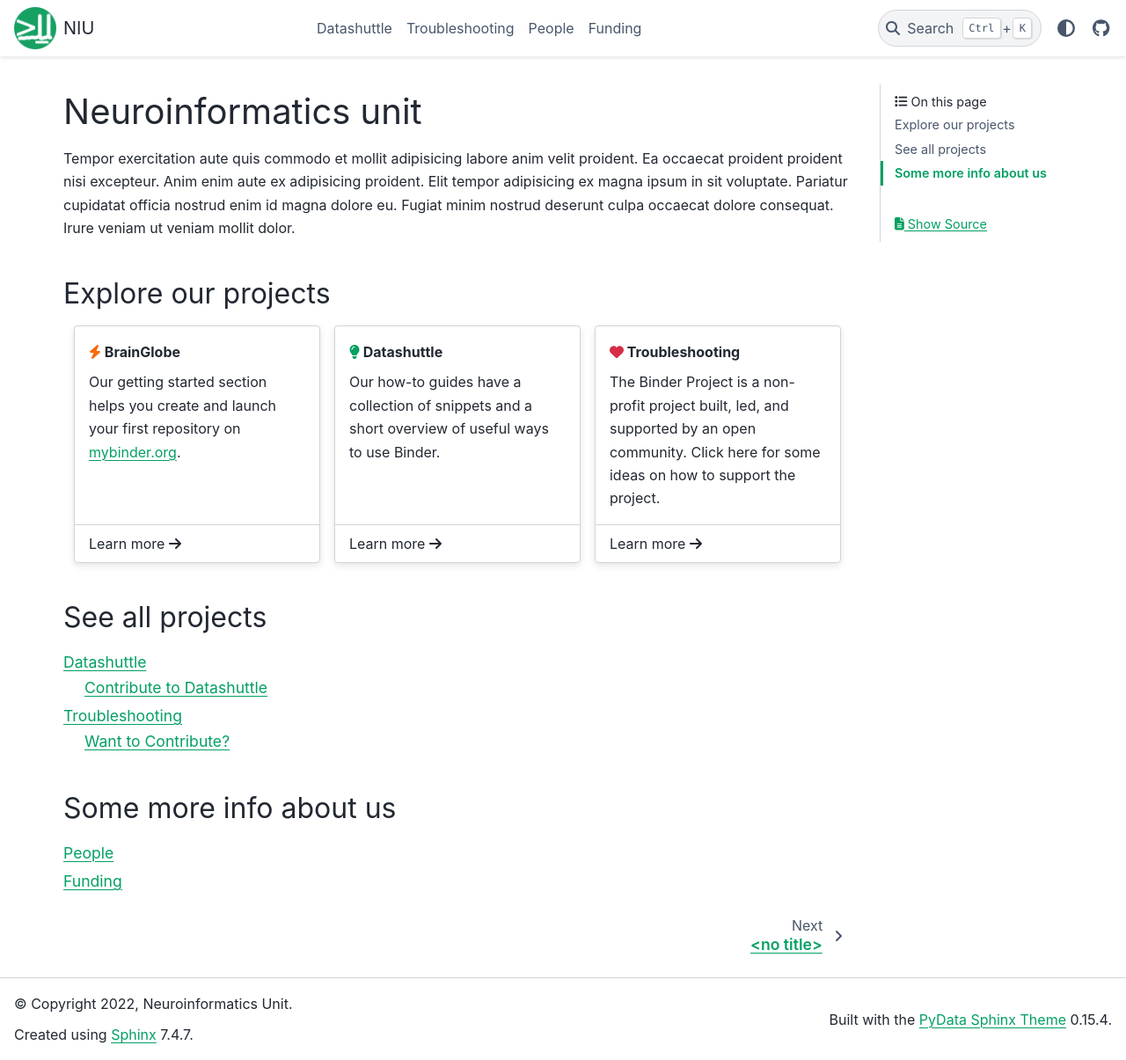
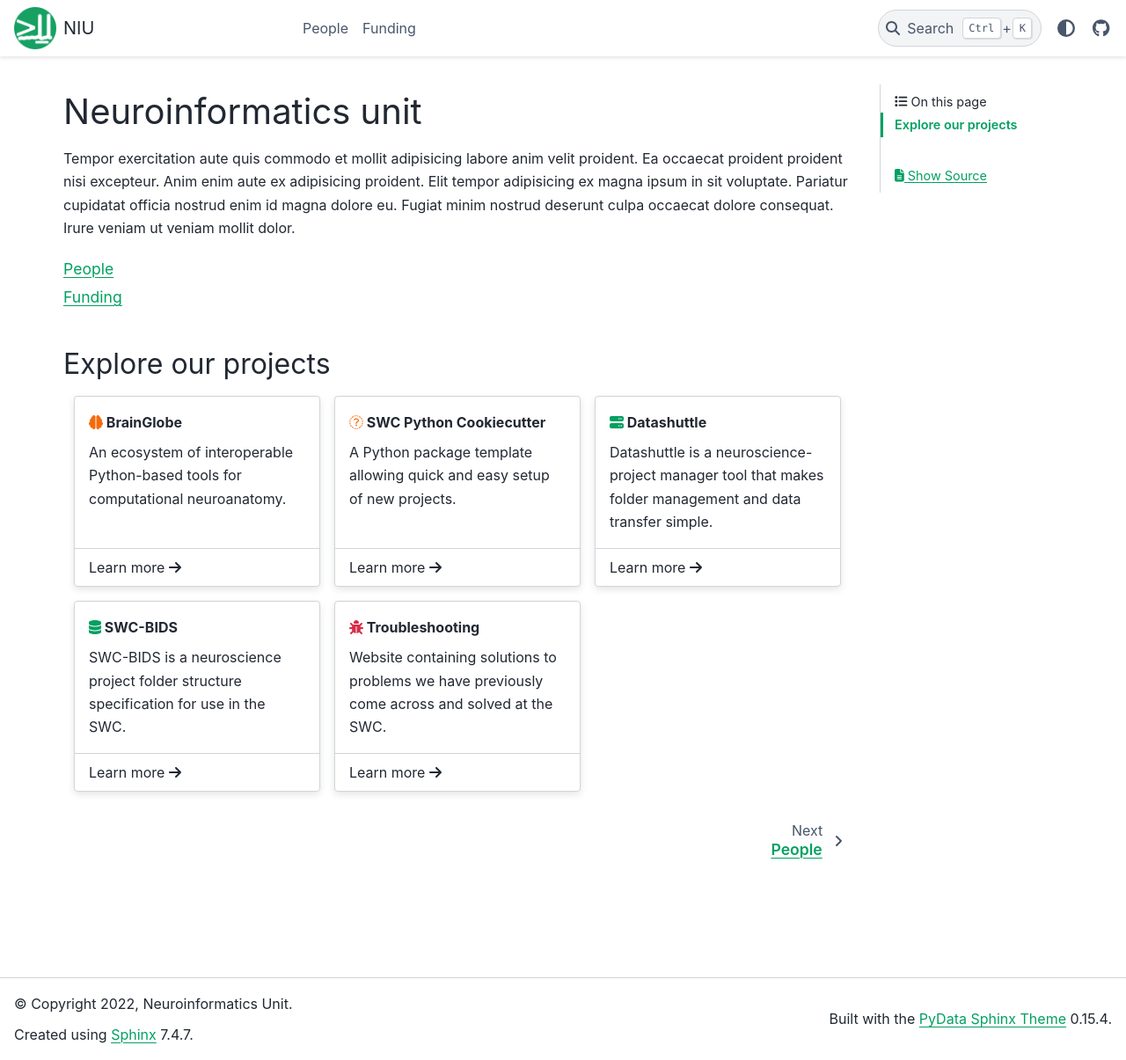
Before and after one commit to neuroinformatics-unit/neuroinformatics-unit.github.io, a Sphinx documentation site: the page built from docs/source/index.md, in a window 1280 px wide and 1205 px high. Shown: the whole window at 88% size. Built offline with Sphinx 7.4.7 and the PyData theme 0.15.4, drawn with Linux system fonts in a browser that asks for light colours.

Commit message:
added cards that link to all included projects

````diff
--- a/docs/source/index.md
+++ b/docs/source/index.md
@@ -1,55 +1,6 @@
-
-(NIU_homepage)=
 # Neuroinformatics unit
 
 Tempor exercitation aute quis commodo et mollit adipisicing labore anim velit proident. Ea occaecat proident proident nisi excepteur. Anim enim aute ex adipisicing proident. Elit tempor adipisicing ex magna ipsum in sit voluptate. Pariatur cupidatat officia nostrud enim id magna dolore eu. Fugiat minim nostrud deserunt culpa occaecat dolore consequat. Irure veniam ut veniam mollit dolor.
-
-## Explore our projects
-
-::::{grid} 1 1 3 3
-:gutter: 3
-
-:::{grid-item-card} {fas}`bolt;sd-text-warning` BrainGlobe
-:link: projects/brainglobe
-:link-type: doc
-
-Our getting started section helps you create and launch your first repository on mybinder.org.
-+++
-Learn more {fas}`arrow-right`
-:::
-
-:::{grid-item-card} {fas}`lightbulb;sd-text-primary` Datashuttle
-:link: projects/datashuttle
-:link-type: doc
-
-Our how-to guides have a collection of snippets and a short overview of useful ways to use Binder.
-+++
-Learn more {fas}`arrow-right`
-:::
-
-:::{grid-item-card} {fas}`heart;sd-text-danger` Troubleshooting
-:link: projects/troubleshooting
-:link-type: doc
-
-The Binder Project is a non-profit project built, led, and supported by an open community.
-Click here for some ideas on how to support the project.
-+++
-Learn more {fas}`arrow-right`
-:::
-
-::::
-
-## See all projects
-
-```{toctree}
-:maxdepth: 2
-
-projects/brainglobe
-projects/datashuttle
-projects/troubleshooting
-```
-
-## Some more info about us
 
 ```{toctree}
 :maxdepth: 2
@@ -57,3 +8,56 @@
 people
 funding
 ```
+
+## Explore our projects
+
+::::{grid} 1 2 2 3
+:gutter: 3
+
+:::{grid-item-card} {fas}`brain;sd-text-warning` BrainGlobe
+:link: projects/brainglobe
+:link-type: doc
+
+An ecosystem of interoperable Python-based tools for computational neuroanatomy.
++++
+Learn more {fas}`arrow-right`
+:::
+
+:::{grid-item-card} {fas}`python;sd-text-warning` SWC Python Cookiecutter
+:link: projects/cookiecutter
+:link-type: doc
+
+A Python package template allowing quick and easy setup of new projects.
++++
+Learn more {fas}`arrow-right`
+:::
+
+:::{grid-item-card} {fas}`server;sd-text-primary` Datashuttle
+:link: projects/datashuttle
+:link-type: doc
+
+Datashuttle is a neuroscience-project manager tool that makes folder management and data transfer simple.
++++
+Learn more {fas}`arrow-right`
+:::
+
+:::{grid-item-card} {fas}`database;sd-text-primary` SWC-BIDS
+:link: projects/swc-bids
+:link-type: doc
+
+SWC-BIDS is a neuroscience project folder structure specification for use in the SWC.
++++
+Learn more {fas}`arrow-right`
+:::
+
+:::{grid-item-card} {fas}`bug;sd-text-danger` Troubleshooting
+:link: projects/troubleshooting
+:link-type: doc
+
+Website containing solutions to problems we have previously
+come across and solved at the SWC.
++++
+Learn more {fas}`arrow-right`
+:::
+
+::::
````
Also changed, not shown: docs/source/projects/brainglobe.md (+1 -0 lines), docs/source/projects/cookiecutter.md (+1 -1 lines).
